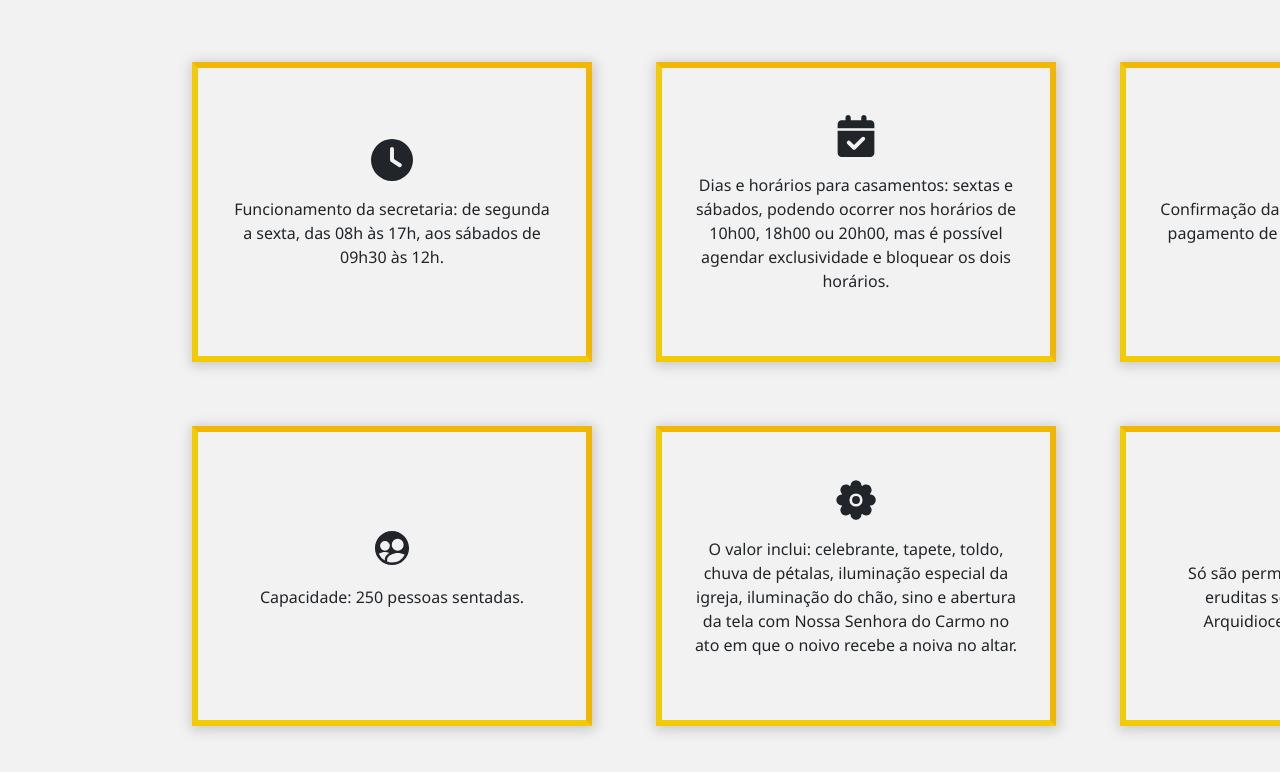
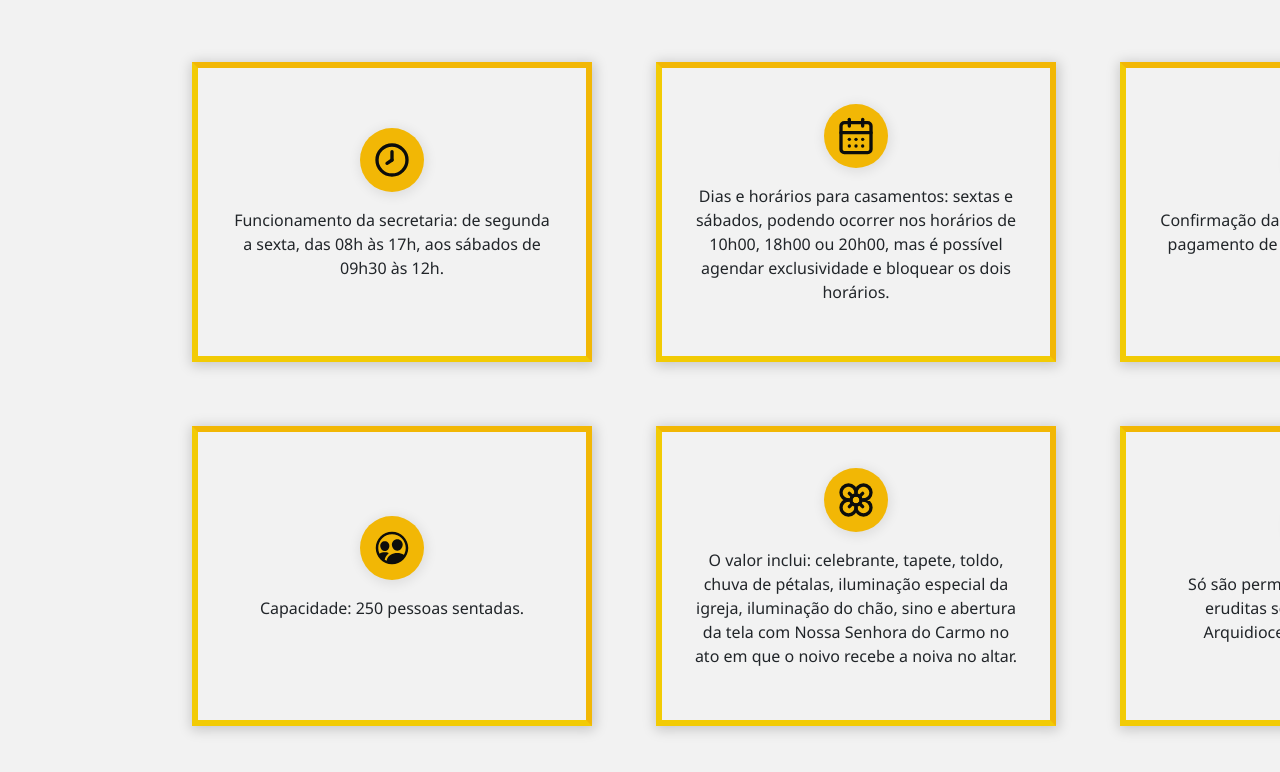
Before and after one commit to lucasberenger/igreja-antiga-se, a React (Vite) app in the folder website/: page /casamentos in a window 1280 px wide. Shown: the part 530-1302 px from the top of the page. Built offline with nearby package versions, Linux system fonts and the light colour scheme.

Commit message:
marriage information fixed icons

```diff
--- a/website/src/components/CasamentoCarousel/CasamentoCarousel.jsx
+++ b/website/src/components/CasamentoCarousel/CasamentoCarousel.jsx
@@ -5,12 +5,12 @@ import './CasamentoCarousel.modules.css'
 import { Swiper, SwiperSlide } from 'swiper/react'
 import { useState, useEffect } from 'react'
 
-import { FaClock } from "react-icons/fa6";
-import { FaCheckCircle } from "react-icons/fa";
-import { FaCalendarCheck } from "react-icons/fa6";
-import { IoPeopleCircleSharp } from "react-icons/io5";
-import { MdLibraryMusic } from "react-icons/md";
-import { IoFlower } from "react-icons/io5";
+import { TbClockHour8 } from "react-icons/tb";
+import { IoCheckmarkCircleOutline } from "react-icons/io5";
+import { IoPeopleCircleOutline } from "react-icons/io5";
+import { MdOutlineLibraryMusic } from "react-icons/md";
+import { LuFlower } from "react-icons/lu";
+import { LuCalendarDays } from "react-icons/lu";
 
 
 // pictures
@@ -86,27 +86,35 @@ const CasamentoCarousel = () => {
 
             <div className="marriage-information_text">
                 <div className="information_box">
-                    <FaClock />
+                    <div className="box-icon">
+                      <TbClockHour8 />
+                    </div>
                     <p>Funcionamento da secretaria: de segunda a sexta, das 08h às 17h, aos sábados de 09h30 às 12h.</p>
                 </div>
                 <div className="information_box">
-                    <FaCalendarCheck />
+                    <div className="box-icon">
+                      <LuCalendarDays />
+                    </div>
                     <p>Dias e horários para casamentos: sextas e sábados, podendo ocorrer nos horários de 10h00, 18h00 ou 20h00, mas é possível agendar exclusividade e bloquear os dois horários.</p>
                 </div>
                 <div className="information_box">
-                    <FaCheckCircle/>
+                    <div className="box-icon"><IoCheckmarkCircleOutline/></div>
                     <p>Confirmação da reserva é feita mediante o pagamento de 50% do valor acertado na secretaria.</p>
                 </div>
                 <div className="information_box">
-                    <IoPeopleCircleSharp />
+                    <div className="box-icon">
+                      <IoPeopleCircleOutline />
+                    </div>
                     <p>Capacidade: 250 pessoas sentadas.</p>
                 </div>
                 <div className="information_box">
-                    <IoFlower />
+                    <div className="box-icon">
+                      <LuFlower />
+                    </div>
                     <p>O valor inclui: celebrante, tapete, toldo, chuva de pétalas, iluminação especial da igreja, iluminação do chão, sino e abertura da tela com Nossa Senhora do Carmo no ato em que o noivo recebe a noiva no altar.</p>
                 </div>
                 <div className="information_box">
-                    <MdLibraryMusic/>
+                    <div className="box-icon"><MdOutlineLibraryMusic/></div>
                     <p>Só são permitidas músicas sacras e eruditas segundo o decreto da Arquidiocese do Rio de Janeiro.</p>
                 </div>
             </div>
--- a/website/src/components/CasamentoCarousel/CasamentoCarousel.modules.css
+++ b/website/src/components/CasamentoCarousel/CasamentoCarousel.modules.css
@@ -64,8 +64,21 @@
     box-shadow: 1px 2px 12px 2px rgba(0, 0, 0, 0.178);
 }
 
-.information_box svg {
-    font-size: 42px;
+.box-icon {
+    display: flex;
+    justify-content: center;
+    align-items: center;
+    height: 4rem;
+    width: 4rem;
+    background-color: var(--gold_2);
+    border-radius: 50%;
+    box-shadow: 1px 2px 12px 2px rgba(0, 0, 0, 0.082);
+}
+
+.box-icon svg {
+    color: var(--black);
+    width: auto;
+    height: 2.5rem;
 }
 
 .casamento_slider {
```
